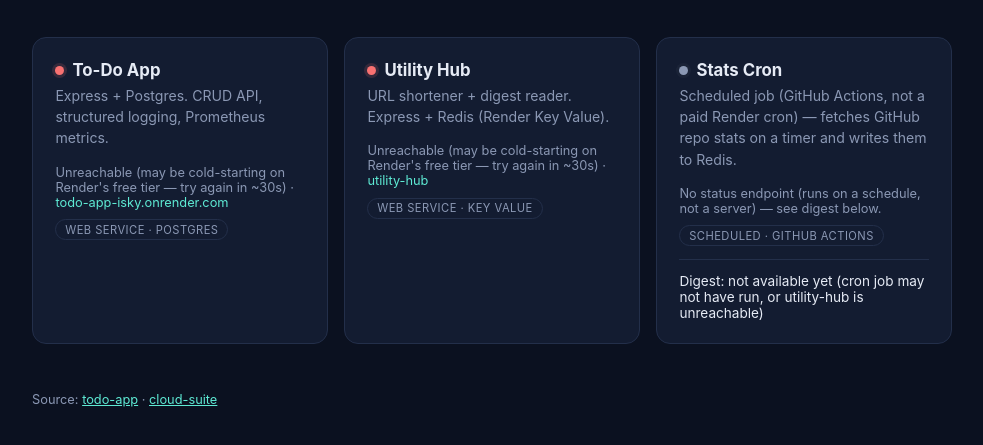
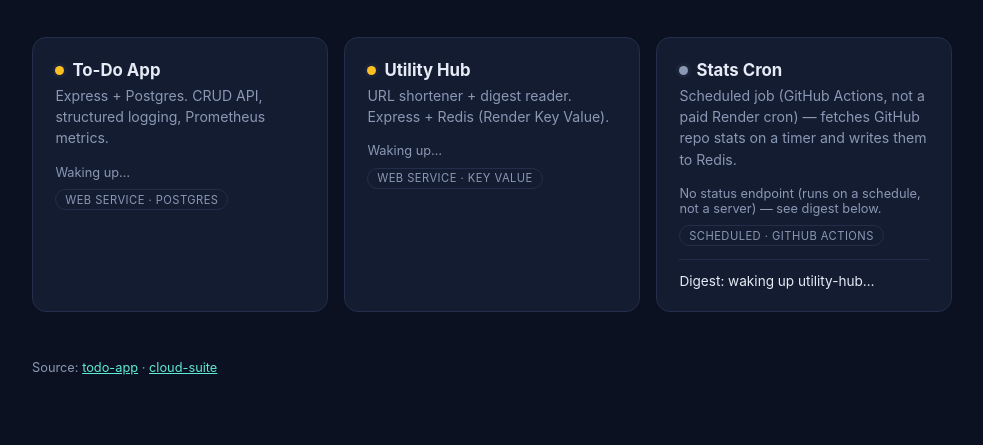
Before and after one commit to arjitmenon9/cloud-suite, a plain HTML site: page portfolio/index.html in a window 1280 px wide. Shown: the part 167-612 px from the top of the page, without its empty margins (148-1131 px from the left). Drawn offline with Linux system fonts and the light colour scheme; no server answers.

Commit message:
fix: retry portfolio health/digest checks past Render cold-start
Render's free tier spins services down when idle, and the first request
after waking one up can bounce off the edge with a transient error
before the app is actually bound to receive traffic. The portfolio's
status checks only fired once on page load, so a cold service showed as
down/404 until a manual refresh. Retry twice with a short pause instead.

Co-Authored-By: Manya Vishwanath <252166327+manyavishwanath92-afk@users.noreply.github.com>

```diff
--- a/portfolio/index.html
+++ b/portfolio/index.html
@@ -112,7 +112,15 @@
   const TODO_APP_URL = "https://todo-app-isky.onrender.com";
   const UTILITY_HUB_URL = "https://cloud-suite-hub.onrender.com";
 
-  async function checkHealth(url, dotId, metaId, label) {
+  // Render's free tier spins services down after idle and the very first
+  // request while one is waking can bounce off the edge with a transient
+  // error (a bare 404/502) before the app is actually bound. One retry
+  // after a short pause covers that without the user needing to refresh.
+  function sleep(ms) {
+    return new Promise((resolve) => setTimeout(resolve, ms));
+  }
+
+  async function checkHealth(url, dotId, metaId, label, attempt = 1) {
     const dot = document.getElementById(dotId);
     const meta = document.getElementById(metaId);
     try {
@@ -122,17 +130,27 @@
       if (res.ok) {
         dot.className = "status-dot up";
         meta.innerHTML = `Up · ${ms}ms · <a href="${url}" target="_blank" rel="noopener">${label}</a>`;
-      } else {
-        dot.className = "status-dot down";
-        meta.textContent = `Responded with ${res.status}`;
+        return;
       }
+      if (attempt < 3) {
+        meta.textContent = "Waking up…";
+        await sleep(4000);
+        return checkHealth(url, dotId, metaId, label, attempt + 1);
+      }
+      dot.className = "status-dot down";
+      meta.textContent = `Responded with ${res.status}`;
     } catch (e) {
+      if (attempt < 3) {
+        meta.textContent = "Waking up…";
+        await sleep(4000);
+        return checkHealth(url, dotId, metaId, label, attempt + 1);
+      }
       dot.className = "status-dot down";
       meta.innerHTML = `Unreachable (may be cold-starting on Render's free tier — try again in ~30s) · <a href="${url}" target="_blank" rel="noopener">${label}</a>`;
     }
   }
 
-  async function loadDigest() {
+  async function loadDigest(attempt = 1) {
     const el = document.getElementById("digest");
     try {
       const res = await fetch(UTILITY_HUB_URL + "/api/digest", { cache: "no-store" });
@@ -142,6 +160,11 @@
       el.innerHTML = `Digest: <b>${d.repo}</b> — ${d.stars}★ ${d.forks} forks, ${d.openIssues} open issues <br><span style="color:var(--muted)">last fetched ${when}</span>`;
       document.getElementById("dot-cron").className = "status-dot up";
     } catch (e) {
+      if (attempt < 3) {
+        el.textContent = "Digest: waking up utility-hub…";
+        await sleep(4000);
+        return loadDigest(attempt + 1);
+      }
       el.textContent = "Digest: not available yet (cron job may not have run, or utility-hub is unreachable)";
     }
   }
```
